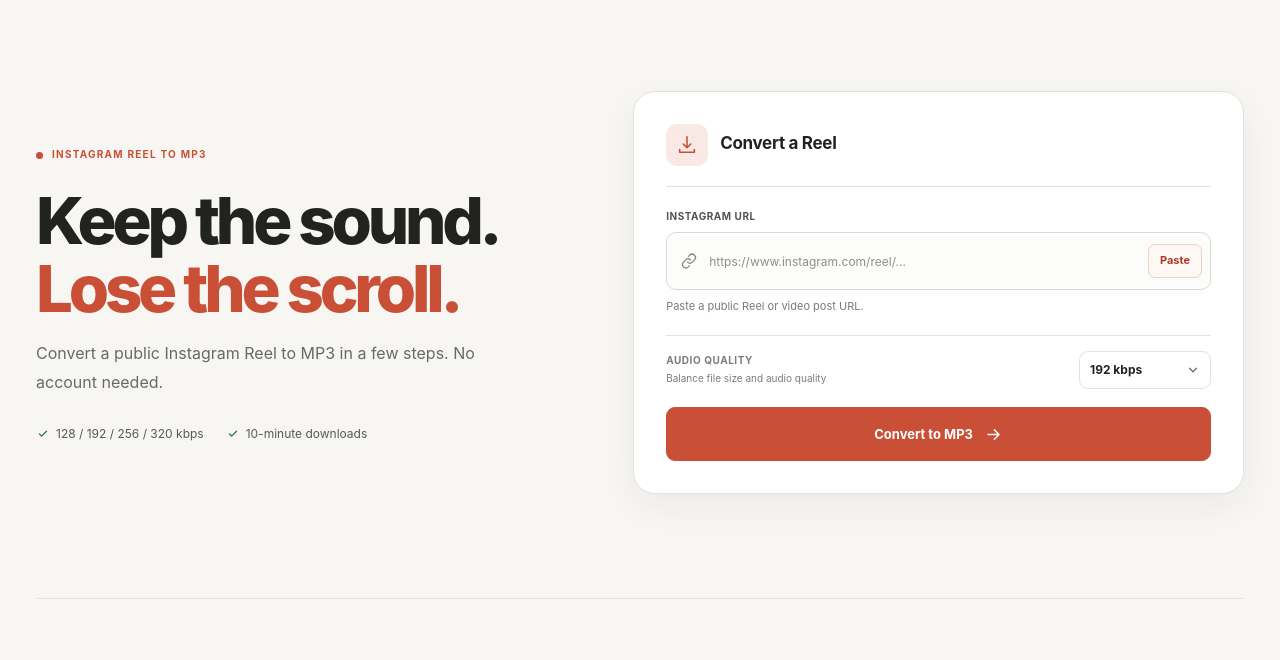
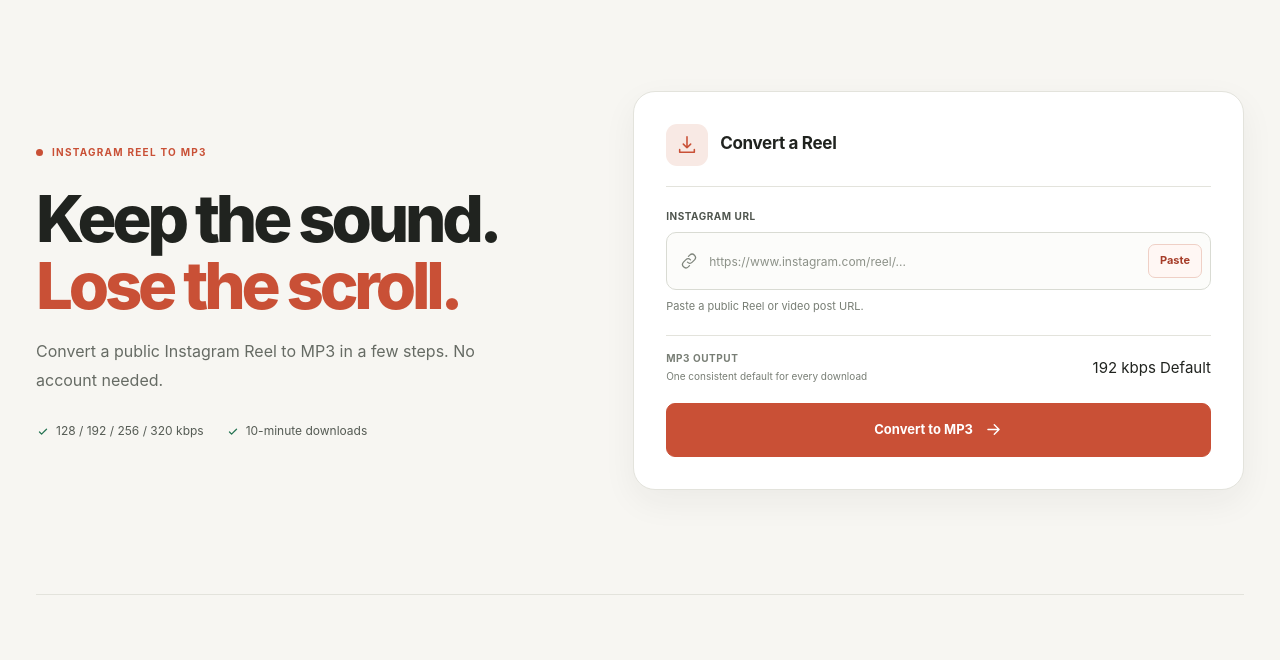
Before and after one commit to Judson-web/Instagram-MP3-downloader, a website: page public/index.html in a window 1280 px wide. Shown: the part 77-737 px from the top of the page. Drawn offline with Linux system fonts and the light colour scheme.

Commit message:
Replace bitrate picker with one default MP3 setting

```diff
--- a/public/index.html
+++ b/public/index.html
@@ -138,23 +138,13 @@
 
           <div class="quality-row">
             <div class="quality-copy">
-              <span class="field-label" id="quality-label">AUDIO QUALITY</span>
-              <span>Balance file size and audio quality</span>
+              <span class="field-label" id="quality-label">MP3 OUTPUT</span>
+              <span>One consistent default for every download</span>
             </div>
-            <input type="hidden" id="quality" name="quality" value="192">
-            <div class="quality-select" id="quality-select">
-              <button class="quality-trigger" id="quality-trigger" type="button" aria-haspopup="listbox" aria-expanded="false" aria-controls="quality-options" aria-labelledby="quality-label quality-current">
-                <span id="quality-current">192 kbps</span>
-                <svg class="quality-chevron" viewBox="0 0 20 20" fill="none" aria-hidden="true"><path d="m5 7.5 5 5 5-5" stroke="currentColor" stroke-width="1.7" stroke-linecap="round" stroke-linejoin="round"/></svg>
-              </button>
-              <div class="quality-options" id="quality-options" role="listbox" aria-labelledby="quality-label" hidden>
-                <button class="quality-option" type="button" role="option" data-quality="128" aria-selected="false" tabindex="-1"><span><strong>128 kbps</strong><small>Smaller file</small></span><span class="quality-option-mark" aria-hidden="true">✓</span></button>
-                <button class="quality-option" type="button" role="option" data-quality="192" aria-selected="true" tabindex="-1"><span><strong>192 kbps</strong><small>Balanced quality</small></span><span class="quality-option-mark" aria-hidden="true">✓</span></button>
-                <button class="quality-option" type="button" role="option" data-quality="256" aria-selected="false" tabindex="-1"><span><strong>256 kbps</strong><small>High quality</small></span><span class="quality-option-mark" aria-hidden="true">✓</span></button>
-                <button class="quality-option" type="button" role="option" data-quality="320" aria-selected="false" tabindex="-1"><span><strong>320 kbps</strong><small>Highest bitrate</small></span><span class="quality-option-mark" aria-hidden="true">✓</span></button>
-              </div>
+            <div class="quality-fixed" aria-labelledby="quality-label">
+              <span class="quality-fixed-value">192 kbps</span>
+              <span class="quality-fixed-note">Default</span>
             </div>
-            <span class="visually-hidden" id="quality-status" role="status" aria-live="polite"></span>
           </div>
 
           <button class="convert-button" id="convert-button" type="submit">
```
